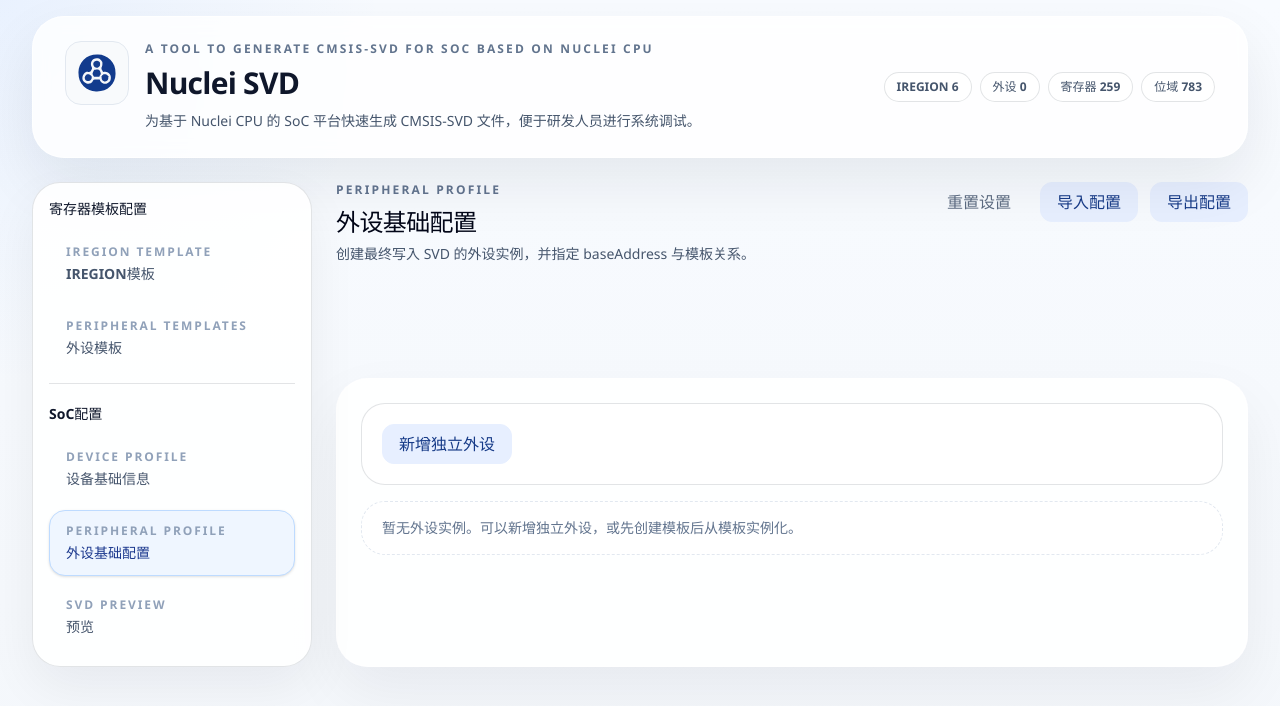
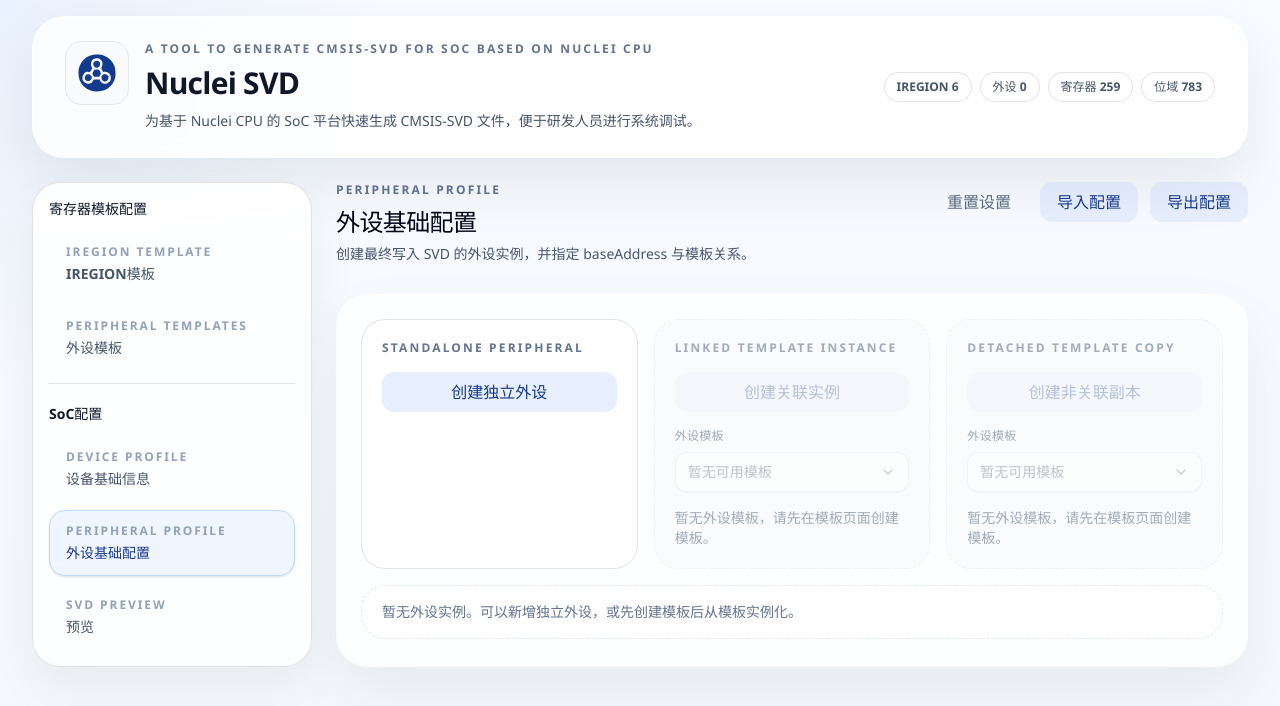
Before and after one commit to qiujiandong/nuclei-svd, a React (Vite) app: page / in a window 1280 px wide. Both pictures are taken after a click on the button "外设基础配置". Shown: the top 706 px of the page. Built offline with nearby package versions, Linux system fonts and the light colour scheme.

Commit message:
feat: Uniform the button style to create peripheral registers
Signed-off-by: Jiandong Qiu <qiujiandong@nucleisys.com>

```diff
--- a/src/app/pages/PeripheralConfigPage.tsx
+++ b/src/app/pages/PeripheralConfigPage.tsx
@@ -1,7 +1,9 @@
+import { useEffect, useState } from 'react'
 import type { EditorDevice } from '../../lib/editorModel'
 import { Button } from '../../components/ui/button'
 import { FormField } from '../../components/ui/form-field'
 import { Input } from '../../components/ui/input'
+import { Select, SelectContent, SelectItem, SelectTrigger, SelectValue } from '../../components/ui/select'
 import {
   RegisterEditorList,
   type BitField,
@@ -37,31 +39,116 @@
 
 export function PeripheralConfigPage({
   device,
-  customGroupCount,
-  registerCount,
-  fieldCount,
   actions,
 }: PeripheralConfigPageProps) {
   const templateById = new Map(device.peripheralTemplates.map((template) => [template.id, template]))
+  const firstTemplateId = device.peripheralTemplates[0]?.id ?? ''
+  const [linkedTemplateId, setLinkedTemplateId] = useState(firstTemplateId)
+  const [detachedTemplateId, setDetachedTemplateId] = useState(firstTemplateId)
+  const hasTemplates = device.peripheralTemplates.length > 0
+
+  useEffect(() => {
+    if (device.peripheralTemplates.some((template) => template.id === linkedTemplateId)) {
+      return
+    }
+
+    setLinkedTemplateId(firstTemplateId)
+  }, [device.peripheralTemplates, firstTemplateId, linkedTemplateId])
+
+  useEffect(() => {
+    if (device.peripheralTemplates.some((template) => template.id === detachedTemplateId)) {
+      return
+    }
+
+    setDetachedTemplateId(firstTemplateId)
+  }, [device.peripheralTemplates, detachedTemplateId, firstTemplateId])
 
   return (
     <section className="grid gap-4">
-      <div className="flex flex-wrap gap-3 rounded-3xl border border-border bg-white p-5">
-        <Button type="button" variant="secondary" onClick={actions.addPeripheral}>
-          新增独立外设
-        </Button>
-        {device.peripheralTemplates.map((template, templateIndex) => (
-          <div className={`flex flex-wrap items-center gap-2 rounded-2xl border px-3 py-2 ${templateColorClass(templateIndex)}`} key={template.id}>
-            <strong className="text-sm">{summarizeName(template.name, `模板 ${templateIndex + 1}`)}</strong>
-            <Button type="button" variant="secondary" size="sm" onClick={() => actions.addLinkedPeripheralFromTemplate(template.id)}>
-              关联实例
-            </Button>
-            <Button type="button" variant="secondary" size="sm" onClick={() => actions.addDetachedPeripheralFromTemplate(template.id)}>
-              非关联副本
+      <section className="grid gap-4 md:grid-cols-2 xl:grid-cols-3">
+        <article className="editor-card rounded-3xl border border-border bg-white p-5">
+          <div className="grid gap-4">
+            <div className="grid gap-2">
+              <p className="m-0 text-xs font-semibold uppercase tracking-[0.18em] text-slate-500">standalone peripheral</p>
+            </div>
+            <Button type="button" variant="secondary" onClick={actions.addPeripheral}>
+              创建独立外设
             </Button>
           </div>
-        ))}
-      </div>
+        </article>
+
+        <article
+          className={`editor-card rounded-3xl border p-5 transition ${hasTemplates ? 'border-border bg-white' : 'border-dashed border-slate-200 bg-slate-50 opacity-60'
+            }`}
+        >
+          <div className="grid gap-4">
+            <div className="grid gap-2">
+              <p className="m-0 text-xs font-semibold uppercase tracking-[0.18em] text-slate-500">linked template instance</p>
+            </div>
+            <Button
+              type="button"
+              variant="secondary"
+              disabled={!hasTemplates || linkedTemplateId.length === 0}
+              onClick={() => actions.addLinkedPeripheralFromTemplate(linkedTemplateId)}
+            >
+              创建关联实例
+            </Button>
+            <FormField label="外设模板">
+              <Select value={linkedTemplateId} onValueChange={setLinkedTemplateId} disabled={!hasTemplates}>
+                <SelectTrigger aria-label="选择用于创建关联实例的外设模板" disabled={!hasTemplates}>
+                  <SelectValue placeholder="暂无可用模板" />
+                </SelectTrigger>
+                <SelectContent>
+                  {device.peripheralTemplates.map((template, templateIndex) => (
+                    <SelectItem key={template.id} value={template.id}>
+                      {summarizeName(template.name, `模板 ${templateIndex + 1}`)}
+                    </SelectItem>
+                  ))}
+                </SelectContent>
+              </Select>
+            </FormField>
+            {!hasTemplates ? (
+              <p className="m-0 text-sm text-slate-500">暂无外设模板，请先在模板页面创建模板。</p>
+            ) : null}
+          </div>
+        </article>
+
+        <article
+          className={`editor-card rounded-3xl border p-5 transition ${hasTemplates ? 'border-border bg-white' : 'border-dashed border-slate-200 bg-slate-50 opacity-60'
+            }`}
+        >
+          <div className="grid gap-4">
+            <div className="grid gap-2">
+              <p className="m-0 text-xs font-semibold uppercase tracking-[0.18em] text-slate-500">detached template copy</p>
+            </div>
+            <Button
+              type="button"
+              variant="secondary"
+              disabled={!hasTemplates || detachedTemplateId.length === 0}
+              onClick={() => actions.addDetachedPeripheralFromTemplate(detachedTemplateId)}
+            >
+              创建非关联副本
+            </Button>
+            <FormField label="外设模板">
+              <Select value={detachedTemplateId} onValueChange={setDetachedTemplateId} disabled={!hasTemplates}>
+                <SelectTrigger aria-label="选择用于创建非关联副本的外设模板" disabled={!hasTemplates}>
+                  <SelectValue placeholder="暂无可用模板" />
+                </SelectTrigger>
+                <SelectContent>
+                  {device.peripheralTemplates.map((template, templateIndex) => (
+                    <SelectItem key={template.id} value={template.id}>
+                      {summarizeName(template.name, `模板 ${templateIndex + 1}`)}
+                    </SelectItem>
+                  ))}
+                </SelectContent>
+              </Select>
+            </FormField>
+            {!hasTemplates ? (
+              <p className="m-0 text-sm text-slate-500">暂无外设模板，请先在模板页面创建模板。</p>
+            ) : null}
+          </div>
+        </article>
+      </section>
 
       <div className="grid gap-4">
         {device.peripherals.length > 0 ? (
```
